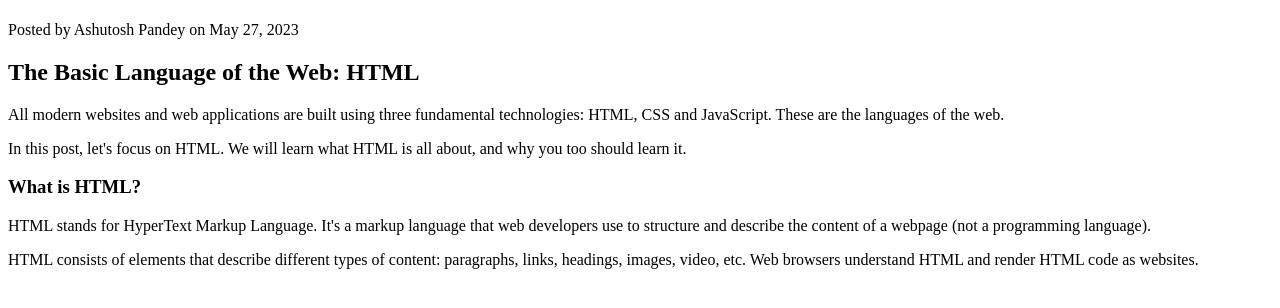
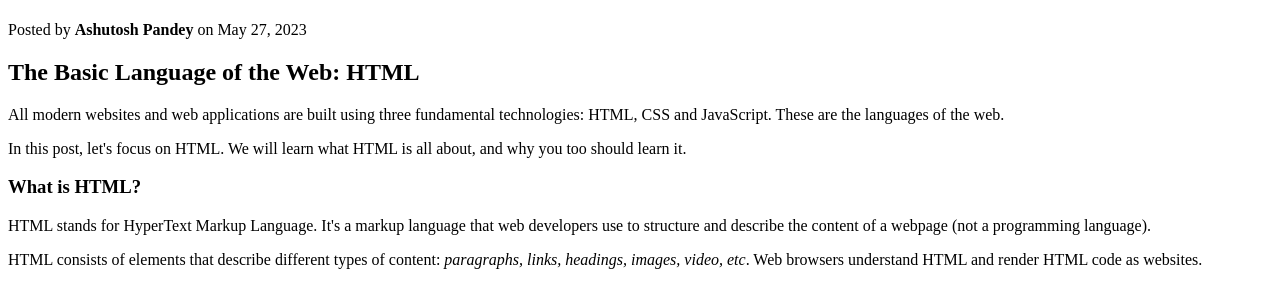
Before and after one commit to ashutosh183/Learn-HTML, a plain HTML site: page index.html in a window 1280 px wide. Shown: the part 60-368 px from the top of the page. Drawn offline with Linux system fonts and the light colour scheme.

Commit message:
learnt about strong and emphasis

```diff
--- a/index.html
+++ b/index.html
@@ -5,7 +5,7 @@
   </head>
   <body>
     <h1>📘 The Code Magazine</h1>
-    <p>Posted by Ashutosh Pandey on May 27, 2023</p>
+    <p>Posted by <strong>Ashutosh Pandey</strong> on May 27, 2023</p>
     <h2>The Basic Language of the Web: HTML</h2>
     <p>
       All modern websites and web applications are built using three fundamental
@@ -24,8 +24,8 @@
     </p>
     <p>
       HTML consists of elements that describe different types of content:
-      paragraphs, links, headings, images, video, etc. Web browsers understand
-      HTML and render HTML code as websites.
+      <em>paragraphs, links, headings, images, video, etc</em>. Web browsers
+      understand HTML and render HTML code as websites.
     </p>
   </body>
 </html>
```
